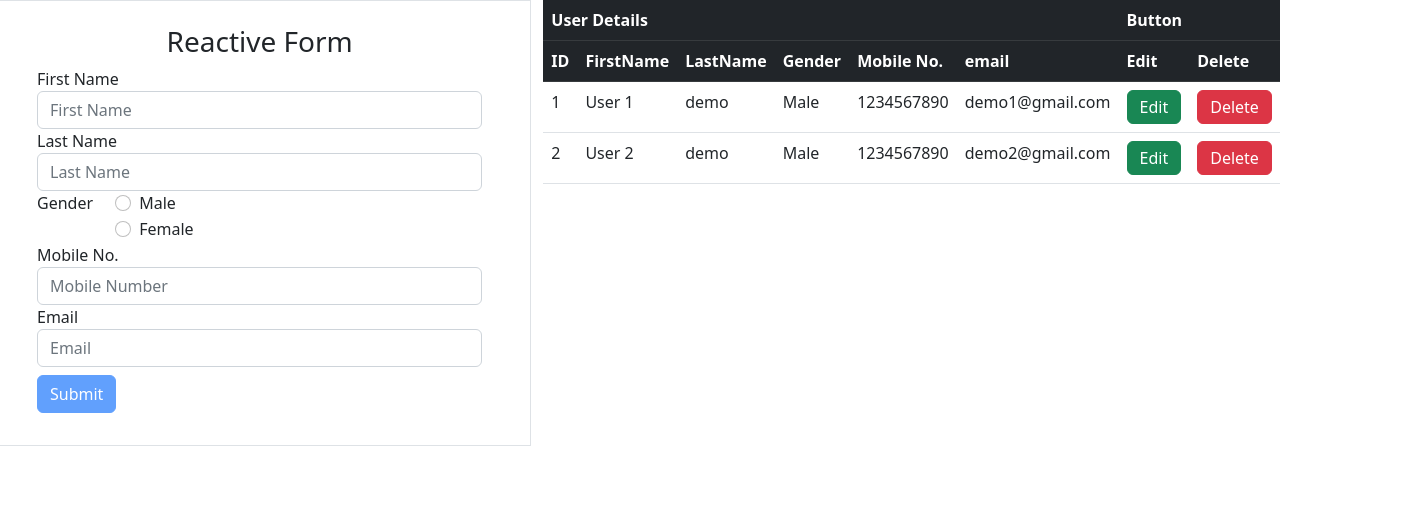
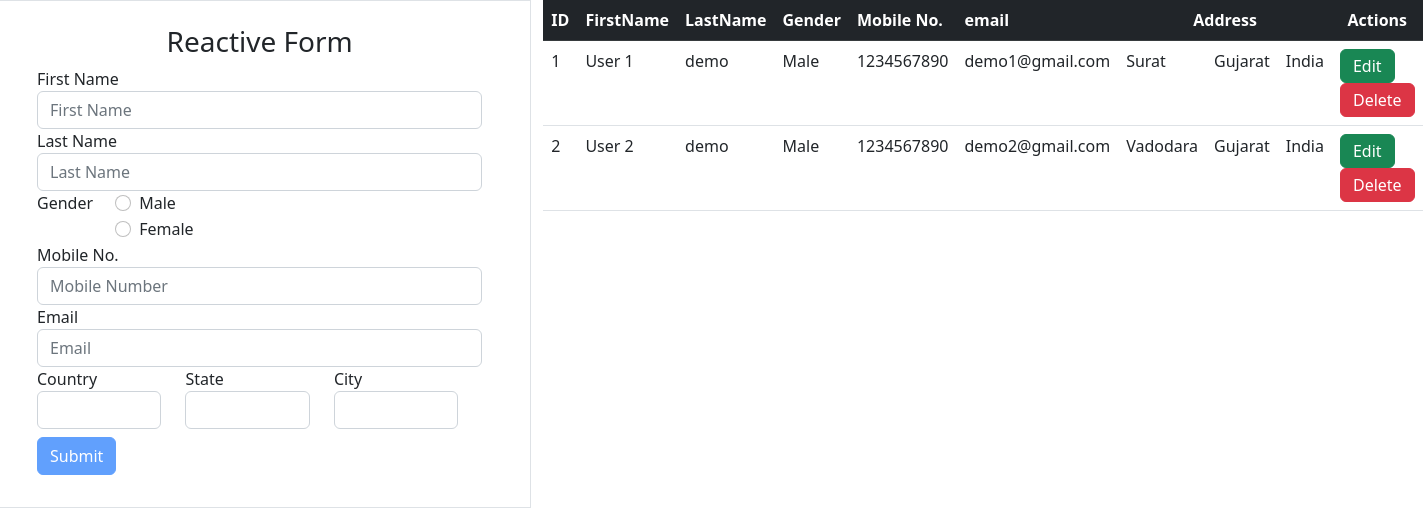
Before and after one commit to jaydip-tagline/angular-forms, an Angular app: page / in a window 1280 px wide. Shown: the top 514 px of the page, 1423 px wide, since content can reach past the window. Built offline with nearby package versions, Linux system fonts and the light colour scheme.

Commit message:
Implement FormGroup in Reactive Form

```diff
--- /dev/null
+++ b/src/app/common.ts
@@ -0,0 +1,38 @@
+export interface Common {}
+
+export interface UsersList {
+  id: number;
+  firstname: string;
+  lastname: string;
+  gender: string;
+  mobile: string;
+  email: string;
+  address: Address;
+}
+export interface Address {
+  city: string;
+  state: string;
+  country: string;
+}
+
+export interface Country {
+  id: number;
+  coName: string;
+}
+
+export interface CountriesList {
+  id: number;
+  coName: string;
+}
+
+export interface StatesList {
+  id: number;
+  sName: string;
+  cId: number;
+}
+
+export interface CitiesList {
+  id: number;
+  cName: string;
+  sId: number;
+}
--- a/src/app/registrationform/registrationform.component.html
+++ b/src/app/registrationform/registrationform.component.html
@@ -1,19 +1,38 @@
 <div class="row justify-content-center rounded">
   <div class="col-5 bg-white border py-4 px-5">
     <h3 class="justify-content-center text-center">Reactive Form</h3>
-  <form  [formGroup]="userdetailsForm" (ngSubmit)="onSubmit(userdetailsForm)">
+    <form [formGroup]="userdetailsForm" (ngSubmit)="onSubmit(userdetailsForm)">
       <div class="form-group">
         <label for="exampleInputEmail1">First Name</label>
-      <input type="text" class="form-control" id="firstname" placeholder="First Name" formControlName="firstname">
+        <input
+          type="text"
+          class="form-control"
+          id="firstname"
+          placeholder="First Name"
+          formControlName="firstname"
+        />
       </div>
-    <span *ngIf="userdetailsForm.controls['firstname'].touched && userdetailsForm.controls['firstname'].errors?.['required']" class="text-danger">
+      <span
+        *ngIf="userdetailsForm.controls['firstname'].touched && userdetailsForm.controls['firstname'].errors?.['required']"
+        class="text-danger"
+      >
         Please enter your first name!!
       </span>
       <div class="form-group">
         <label for="exampleInputEmail1">Last Name</label>
-      <input type="text" class="form-control" id="firstname" placeholder="Last Name" name="lastname" formControlName="lastname">
+        <input
+          type="text"
+          class="form-control"
+          id="firstname"
+          placeholder="Last Name"
+          name="lastname"
+          formControlName="lastname"
+        />
       </div>
-    <span *ngIf="userdetailsForm.controls['lastname'].touched && userdetailsForm.controls['lastname'].errors?.['required']" class="text-danger">
+      <span
+        *ngIf="userdetailsForm.controls['lastname'].touched && userdetailsForm.controls['lastname'].errors?.['required']"
+        class="text-danger"
+      >
         Please enter your Last name!!
       </span>
       <div class="form-group">
@@ -22,93 +41,158 @@
             <legend class="col-form-label col-sm-2 pt-0">Gender</legend>
             <div class="col-sm-10">
               <div class="form-check">
-              <input class="form-check-input" type="radio" name="gender" id="gridRadios1" value="Male" ngModel formControlName="gender">
-              <label class="form-check-label" for="gridRadios1">
-                Male
-              </label>
+                <input
+                  class="form-check-input"
+                  type="radio"
+                  name="gender"
+                  id="gridRadios1"
+                  value="Male"
+                  ngModel
+                  formControlName="gender"
+                />
+                <label class="form-check-label" for="gridRadios1"> Male </label>
               </div>
               <div class="form-check">
-              <input class="form-check-input" type="radio" name="gender" id="gridRadios2" value="Female" ngModel formControlName="gender">
+                <input
+                  class="form-check-input"
+                  type="radio"
+                  name="gender"
+                  id="gridRadios2"
+                  value="Female"
+                  ngModel
+                  formControlName="gender"
+                />
                 <label class="form-check-label" for="gridRadios2">
                   Female
                 </label>
               </div>
             </div>
           </div>
-        <span *ngIf="userdetailsForm.controls['gender'].touched && userdetailsForm.controls['gender'].errors?.['required']" class="text-danger">
+          <span
+            *ngIf="userdetailsForm.controls['gender'].touched && userdetailsForm.controls['gender'].errors?.['required']"
+            class="text-danger"
+          >
             Please enter your Gender!!
           </span>
         </fieldset>
       </div>
       <div class="form-group">
         <label for="exampleInputEmail1">Mobile No.</label>
-      <input type="text" class="form-control" id="lastname" placeholder="Mobile Number" name="mobile" formControlName="mobile">
+        <input
+          type="text"
+          class="form-control"
+          id="lastname"
+          placeholder="Mobile Number"
+          name="mobile"
+          formControlName="mobile"
+        />
       </div>
-      <span *ngIf="userdetailsForm.controls['mobile'].touched && userdetailsForm.controls['mobile'].errors?.['required']" class="text-danger">
+      <span
+        *ngIf="userdetailsForm.controls['mobile'].touched && userdetailsForm.controls['mobile'].errors?.['required']"
+        class="text-danger"
+      >
         Please enter your Mobile Number!!
       </span>
       <div class="form-group">
         <label for="exampleInputEmail1">Email</label>
-      <input type="email" class="form-control" id="firstname" placeholder="Email" name="email" formControlName="email">
+        <input
+          type="email"
+          class="form-control"
+          id="firstname"
+          placeholder="Email"
+          name="email"
+          formControlName="email"
+        />
       </div>
-    <span *ngIf="userdetailsForm.controls['email'].touched && userdetailsForm.controls['email'].errors?.['required']" class="text-danger">
+      <span
+        *ngIf="userdetailsForm.controls['email'].touched && userdetailsForm.controls['email'].errors?.['required']"
+        class="text-danger"
+      >
         Please enter your Email Address!!
       </span>
       <!-- <div *ngif="(userdetailsForm.get('email').invalid && userdetailsForm.get('email').touched) || userdetailsForm.get('email').dirty">
       <small class="text-danger" *ngif="userdetailsForm.get('email').errors?.required">Email address is required</small>
       <small class="text-danger" *ngif="userdetailsForm.get('email').errors?.pattern">Email address is invalid</small>
     </div> -->
-    <!-- <div class="row" ngModelGroup="address">
+      <div class="row" formGroupName="address">
         <div class="row">
           <div class="form-group col-md-4">
-        <label for="inputState">City</label>
-        <select id="inputState" class="form-control" name="city" ngModel formControlName="city">
-          <option selected>Choose City</option>
-          <option value="Surat">Surat</option>
-          <option value="Vadodara">Vadodara</option>
-          <option value="Jaipur">Jaipur</option>
+            <label for="inputState">Country</label>
+            <select
+              id="inputState"
+              class="form-control"
+              name="country"
+              formControlName="country"
+              (change)="selectCountey($event)"
+            >
+              <option
+                selected
+                *ngFor="let country of countries"
+                [value]="country.id"
+              >
+                {{ country.coName }}
+              </option>
             </select>
-      <span *ngIf="userdetailsForm.controls['city'].touched && userdetailsForm.controls['city'].errors?.['required']" class="text-danger">
-        Please enter City Name!!
-      </span>
+            <!-- <span *ngIf="userdetailsForm.controls['country'].touched && userdetailsForm.controls['country'].errors?.['required']" class="text-danger">
+              Please enter Country Nmae!!
+            </span> -->
           </div>
           <div class="form-group col-md-4">
             <label for="inputState">State</label>
-        <select id="inputState" class="form-control" name="state" ngModel formControlName="state">
-          <option selected>Choose State</option>
-          <option value="Gujarat">Gujarat</option>
-          <option value="Maharastra">Maharastra</option>
-          <option value="Rajasthan">Rajasthan</option>
+            <select
+              id="inputState"
+              class="form-control"
+              name="state"
+              formControlName="state"
+              (change)="selectState($event)"
+            >
+              <option
+                selected
+                [value]="state.id"
+                *ngFor="let state of states"
+                [value]="state.id"
+              >
+                {{ state.sName }}
+              </option>
             </select>
-        <span *ngIf="userdetailsForm.controls['state'].touched && userdetailsForm.controls['state'].errors?.['required']" class="text-danger">
+            <!-- <span *ngIf="userdetailsForm.controls['state'].touched && userdetailsForm.controls['state'].errors?.['required']" class="text-danger">
               Please enter State Name!!
-          </span>
+            </span> -->
           </div>
           <div class="form-group col-md-4">
-        <label for="inputState">Country</label>
-        <select id="inputState" class="form-control" name="country" ngModel formControlName="country">
-          <option selected>Choose Country</option>
-          <option value="India">India</option>
+            <label for="inputState">City</label>
+            <select
+              id="inputState"
+              class="form-control"
+              name="city"
+              formControlName="city"
+            >
+              <option selected [value]="city.id" *ngFor="let city of cities">
+                {{ city.cName }}
+              </option>
             </select>
-        <span *ngIf="userdetailsForm.controls['country'].touched && userdetailsForm.controls['country'].errors?.['required']" class="text-danger">
-            Please enter Country Nmae!!
-          </span>
+            <!-- <span *ngIf="userdetailsForm.controls['city'].touched && userdetailsForm.controls['city'].errors?.['required']" class="text-danger">
+        Please enter City Name!!
+      </span> -->
           </div>
         </div>
-    </div> -->
+      </div>
       <div class="row">
-        <div class="col-2"><button type="submit" class="btn btn-primary my-2" [disabled]="!userdetailsForm.valid">Submit</button></div>
+        <div class="col-2">
+          <button
+            type="submit"
+            class="btn btn-primary my-2"
+            [disabled]="!userdetailsForm.valid"
+          >
+            {{ isUpdate ? "Update" : "Submit" }}
+          </button>
+        </div>
+
       </div>
     </form>
   </div>
-      <div class="col-7"><table class="table">
-        <thead class="table table-dark">
-          <tr>
-           <th colspan="6">User Details</th>
-           <!-- <th colspan="3">Address</th> -->
-           <th colspan="2">Button</th>
-          </tr>
-        </thead>
+  <div class="col-7">
+    <table class="table">
       <thead class="table table-dark">
         <tr>
           <th scope="col">ID</th>
@@ -117,29 +201,45 @@
           <th scope="col">Gender</th>
           <th scope="col">Mobile No.</th>
           <th scope="col">email</th>
-            <!-- <th scope="col">City</th>
-            <th scope="col">State</th>
-            <th scope="col">Country</th> -->
-            <th scope="col">Edit</th>
-            <th scope="col">Delete</th>
+          <th scope="col" class="text-center" colspan="3">Address</th>
+          <th scope="col" class="text-center">Actions</th>
         </tr>
       </thead>
       <tbody>
-          <tr *ngFor="let data of userData;let i=index">
-            <td>{{i + 1}}</td>
-            <td>{{data.firstname}}</td>
-            <td>{{data.lastname}}</td>
-            <td>{{data.gender}}</td>
-            <td>{{data.mobile}}</td>
-            <td>{{data.email}}</td>
-            <!-- <td>{{data.address.city}}</td>
-            <td>{{data.address.state}}</td>
-            <td>{{data.address.country}}</td> -->
-            <td><button type="button" class="btn btn-success py-1">Edit</button></td>
-            <td><button type="button" class="btn btn-danger py-1" (click)="delete(i)">Delete</button></td>
+        <tr *ngFor="let data of userData; let i = index">
+          <td>{{ i + 1 }}</td>
+          <td>{{ data.firstname }}</td>
+          <td>{{ data.lastname }}</td>
+          <td>{{ data.gender }}</td>
+          <td>{{ data.mobile }}</td>
+          <td>{{ data.email }}</td>
+          <td>{{ data.address.city }}</td>
+          <td>{{ data.address.state }}</td>
+          <td>{{ data.address.country }}</td>
+          <td>
+            <button
+              type="button"
+              class="btn btn-success py-1"
+              (click)="edit(data)"
+            >
+              Edit
+            </button>
+            <button
+              type="button"
+              class="btn btn-danger py-1"
+              (click)="delete(i)"
+            >
+              Delete
+            </button>
+          </td>
         </tr>
       </tbody>
     </table>
-      <div *ngIf="userData.length === 0" class="justify-content-center text-center"><h1>No Data Found</h1></div>
+    <div
+      *ngIf="userData.length === 0"
+      class="justify-content-center text-center"
+    >
+      <h1>No Data Found</h1>
     </div>
   </div>
+</div>
--- a/src/app/registrationform/registrationform.component.ts
+++ b/src/app/registrationform/registrationform.component.ts
@@ -2,24 +2,11 @@ import { Component, OnInit } from '@angular/core';
 import {
   FormGroup,
   FormControl,
+  FormGroupName,
   FormBuilder,
   Validators,
 } from '@angular/forms';
-
-export interface UsersList {
-  id: number;
-  firstname: string;
-  lastname: string;
-  gender: string;
-  mobile: string;
-  email: string;
-  // address: Address;
-}
-export interface Address {
-  city: string;
-  state: string;
-  country: string;
-}
+import { CitiesList, CountriesList, StatesList, UsersList } from '../common';
 
 @Component({
   selector: 'app-registrationform',
@@ -29,36 +16,12 @@ export interface Address {
 export class RegistrationformComponent implements OnInit {
   public userdetailsForm!: FormGroup;
   public userId!: number;
-  // public alVar: string = 'No Data';
-  constructor(private formBuilder: FormBuilder) {
-    // this.userdetailsForm = FormBuilder.group({
-    //   first
-    // })
-  }
-  // onSubmit() {
-  //   if (this.myForm.invalid) {
-  //     return;
-  //   } else {
-  //     if (this.userId) {
-  //       const index = this.userData.findIndex(
-  //         (res: any) => res.id === this.userId
-  //         (res: UsersList) => res.id === this.userId
-  //       );
-  //       this.userData[index] = {
-  //         id: this.userId,
-  //         ...this.myForm.value,
-  //       };
-  //       this.isUpdate = false;
-  //     } else {
-  //       const data = {
-  //         id: this.userData.length + 1,
-  //         ...this.myForm.value,
-  //       };
-  //       this.userData.push(data);
-  //     }
-  //     this.myForm.reset();
-  //   }
-  // }
+  public isUpdate: boolean = false;
+  public countryData: any;
+  public stateData: any;
+  public cityData: any;
+  public isId!: number;
+  constructor(private formBuilder: FormBuilder) {}
 
   userData: UsersList[] = [
     {
@@ -68,11 +31,11 @@ export class RegistrationformComponent implements OnInit {
       gender: 'Male',
       mobile: '1234567890',
       email: 'demo1@gmail.com',
-      // address: {
-      //   city: 'Surat',
-      //   state: 'Gujarat',
-      //   country: 'India',
-      // },
+      address: {
+        city: 'Surat',
+        state: 'Gujarat',
+        country: 'India',
+      },
     },
     {
       id: 2,
@@ -81,13 +44,272 @@ export class RegistrationformComponent implements OnInit {
       gender: 'Male',
       mobile: '1234567890',
       email: 'demo2@gmail.com',
-      // address: {
-      //   city: 'Vadodara',
-      //   state: 'Gujarat',
-      //   country: 'India',
-      // },
+      address: {
+        city: 'Vadodara',
+        state: 'Gujarat',
+        country: 'India',
+      },
     },
   ];
+
+  countries: CountriesList[] = [
+    {
+      id: 1,
+      coName: 'India',
+    },
+    {
+      id: 2,
+      coName: 'US',
+    },
+    {
+      id: 3,
+      coName: 'Japan',
+    },
+    {
+      id: 4,
+      coName: 'China',
+    },
+    {
+      id: 5,
+      coName: 'UK',
+    },
+  ];
+  states: StatesList[] = [
+    {
+      id: 1,
+      sName: 'Gujarat',
+      cId: 1,
+    },
+    {
+      id: 2,
+      sName: 'Maharashtra',
+      cId: 1,
+    },
+    {
+      id: 3,
+      sName: 'Rajasthan',
+      cId: 1,
+    },
+    {
+      id: 4,
+      sName: 'California',
+      cId: 2,
+    },
+    {
+      id: 5,
+      sName: 'Alaska',
+      cId: 2,
+    },
+    {
+      id: 6,
+      sName: 'Hokkaido',
+      cId: 3,
+    },
+    {
+      id: 7,
+      sName: 'Tohoku',
+      cId: 3,
+    },
+    {
+      id: 8,
+      sName: 'Gansu',
+      cId: 4,
+    },
+    {
+      id: 9,
+      sName: 'Guangdong',
+      cId: 4,
+    },
+    {
+      id: 10,
+      sName: 'England',
+      cId: 5,
+    },
+    {
+      id: 11,
+      sName: 'Northern Ireland',
+      cId: 5,
+    },
+  ];
+
+  cities: CitiesList[] = [
+    {
+      id: 1,
+      cName: 'Surat',
+      sId: 1,
+    },
+    {
+      id: 2,
+      cName: 'Ahmadabad',
+      sId: 1,
+    },
+    {
+      id: 3,
+      cName: 'Vadodara',
+      sId: 1,
+    },
+    {
+      id: 4,
+      cName: 'Rajkot',
+      sId: 1,
+    },
+    {
+      id: 5,
+      cName: 'Pune',
+      sId: 2,
+    },
+    {
+      id: 6,
+      cName: 'Mumbai',
+      sId: 2,
+    },
+    {
+      id: 7,
+      cName: 'Nashik',
+      sId: 2,
+    },
+    {
+      id: 8,
+      cName: 'Jaipur',
+      sId: 3,
+    },
+    {
+      id: 9,
+      cName: 'Jodhpur',
+      sId: 3,
+    },
+    {
+      id: 10,
+      cName: 'Kota',
+      sId: 3,
+    },
+    {
+      id: 11,
+      cName: 'Udaipur',
+      sId: 3,
+    },
+    {
+      id: 12,
+      cName: 'Los Angeles',
+      sId: 4,
+    },
+    {
+      id: 13,
+      cName: 'San Diego',
+      sId: 4,
+    },
+    {
+      id: 14,
+      cName: 'San Jose',
+      sId: 4,
+    },
+    {
+      id: 15,
+      cName: 'Anchorage',
+      sId: 5,
+    },
+    {
+      id: 16,
+      cName: 'Fairbanks',
+      sId: 5,
+    },
+    {
+      id: 14,
+      cName: 'Juneau',
+      sId: 5,
+    },
+    {
+      id: 15,
+      cName: 'Abashiri',
+      sId: 6,
+    },
+    {
+      id: 16,
+      cName: 'Asahikawa',
+      sId: 6,
+    },
+    {
+      id: 17,
+      cName: 'Ashibetsu',
+      sId: 6,
+    },
+    {
+      id: 18,
+      cName: 'Sendai',
+      sId: 7,
+    },
+    {
+      id: 19,
+      cName: 'Iwaki',
+      sId: 7,
+    },
+    {
+      id: 20,
+      cName: 'Akita',
+      sId: 7,
+    },
+    {
+      id: 21,
+      cName: 'Jinchang',
+      sId: 8,
+    },
+    {
+      id: 22,
+      cName: 'Tianshui',
+      sId: 8,
+    },
+    {
+      id: 23,
+      cName: 'Jiayuguan',
+      sId: 8,
+    },
+    {
+      id: 24,
+      cName: 'Zhuhai',
+      sId: 9,
+    },
+    {
+      id: 25,
+      cName: 'Shenzhen',
+      sId: 9,
+    },
+    {
+      id: 26,
+      cName: 'Dongguan',
+      sId: 9,
+    },
+    {
+      id: 27,
+      cName: 'Birmingham',
+      sId: 10,
+    },
+    {
+      id: 28,
+      cName: 'Bristol',
+      sId: 10,
+    },
+    {
+      id: 29,
+      cName: 'Carlisle',
+      sId: 10,
+    },
+    {
+      id: 30,
+      cName: 'Belfast',
+      sId: 11,
+    },
+    {
+      id: 31,
+      cName: 'Londonderry',
+      sId: 11,
+    },
+    {
+      id: 32,
+      cName: 'Derry',
+      sId: 11,
+    },
+  ];
+
   ngOnInit() {
     // this.userdetailsForm = new FormGroup({
     //   firstname: new FormControl(null, Validators.required),
@@ -108,43 +330,109 @@ export class RegistrationformComponent implements OnInit {
       gender: [null, Validators.required],
       mobile: [null, Validators.required],
       email: [null, Validators.required],
-      // city: [null, Validators.required],
-      // state: [null, Validators.required],
-      // country: [null, Validators.required],
+      address: this.formBuilder.group({
+        city: [null, Validators.required],
+        state: [null, Validators.required],
+        country: [null, Validators.required],
+      }),
     });
   }
 
+  get userdetailsFormControls() {
+    return this.userdetailsForm.controls;
+  }
+
+  get addressControls() {
+    return (this.userdetailsFormControls['address'] as FormGroup).controls;
+  }
+
   onSubmit(userdetailsForm: FormGroup) {
-    console.log('userdetailsForm.controls :>> ', userdetailsForm.controls);
-    this.userData.push(this.userdetailsForm.value);
+    const address = this.userdetailsForm.value.address;
+    const countryData = this.countryData.find(
+      (country: CountriesList) => country.id == address.country
+    ).coName;
+    console.log('countryData :>> ', countryData);
+    const stateData = this.stateData.find(
+      (state: StatesList) => state.id == address.state
+    ).sName;
+    const cityData = this.cityData.find(
+      (cit: CitiesList) => cit.id == address.city
+    ).cName;
+
+    if (this.userdetailsForm.invalid) {
+      return;
+    } else {
+      if (this.userId) {
+        const index = this.userData.findIndex(
+          (res: UsersList) => res.id === this.userId
+        );
+        this.userData[index] = {
+          id: this.userId,
+          ...this.userdetailsForm.value,
+          address: {
+            country: countryData,
+            state: stateData,
+            city: cityData,
+          },
+        };
+        this.isUpdate = false;
+      } else {
+        const data = {
+          id: this.userData.length + 1,
+          ...this.userdetailsForm.value,
+          address: {
+            country: countryData,
+            state: stateData,
+            city: cityData,
+          },
+        };
+        this.userData.push(data);
+        console.log(data.address);
+      }
+      this.userdetailsForm.reset();
+    }
+    // this.country.valueChanges.subscribe((country) => {
+    //   this.state.reset();
+    //   this.state.disable();
+    //   if (country) {
+    //     this.state = this.service.getStatesByCountry(country);
+    //     this.state.enable();
+    //   }
+    // });
   }
-  //   if (this.userdetailsForm.invalid) {
-  //     return;
-  //   }else {
-  //         if (this.userId) {
-  //           const index = this.userData.findIndex(
-  //             (res: any) => res.id === this.userId
-  //             (res: UsersList) => res.id === this.userId
-  //           );
-  //           this.userData[index] = {
-  //             id: this.userId,
-  //             ...this.userdetailsForm.value,
-  //           };
-  //         } else {
-  //           const data = {
-  //             id: this.userData.length + 1,
-  //             ...this.userdetailsForm.value,
-  //           };
-  //           this.userData.push(data);
-  //         }
-  //         this.userdetailsForm.reset();
-  //       }
+
+  selectCountey(evt: any): void {
+    console.log('evt :>> ', evt.target.value);
+    this.stateData = this.states.filter(
+      (data: StatesList) => data.cId == evt.target.value
+    );
+    this.states = this.stateData;
+    console.log('this.countryData :>> ', this.stateData);
+  }
+
+  selectState(evt: any): void {
+    console.log('evt.target.value :>> ', evt.target.value);
+    this.cityData = this.cities.filter(
+      (data: CitiesList) => data.sId == evt.target.value
+    );
+    this.cities = this.cityData;
+    console.log('states :>> ', this.cityData);
+  }
+
+  // selectCity(evt: any) {
+  //   console.log('evt.target.value :>> ', evt.target.value);
+  // this.cityData = this.cities.filter(
+  //   (data: CitiesList) => data.sId == evt.target.value
+  // );
+  // console.log('cities :>> ', this.cityData);
   // }
 
+  edit(data: UsersList) {
+    this.userId = data.id;
+    this.userdetailsForm.patchValue(data);
+    this.isUpdate = true;
+  }
   delete(id: number) {
     this.userData.splice(id, 1);
-    if (id == 0) {
-      this.userData.push();
-    }
   }
 }
```
Lines whose indentation alone changed are shown as unchanged.
